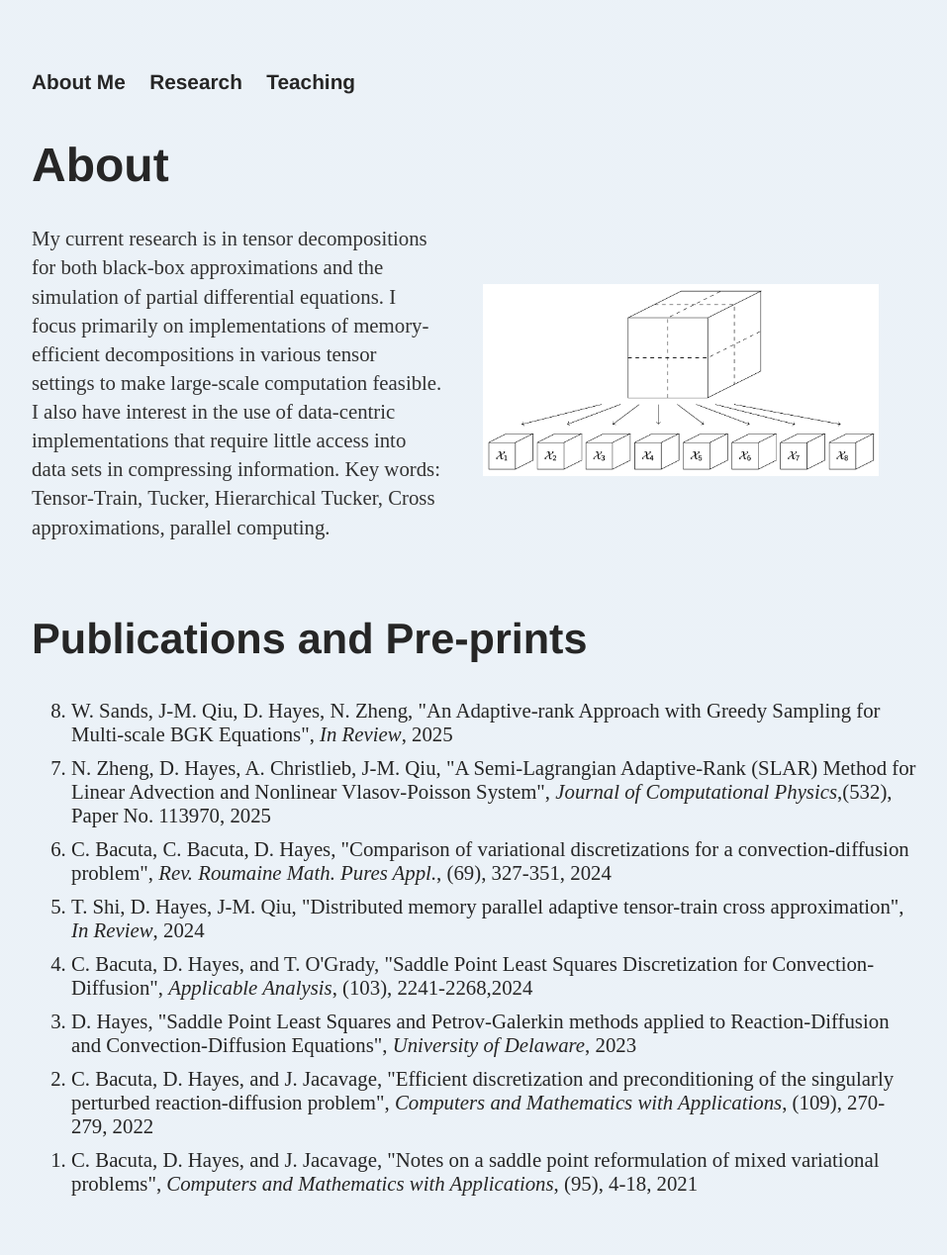
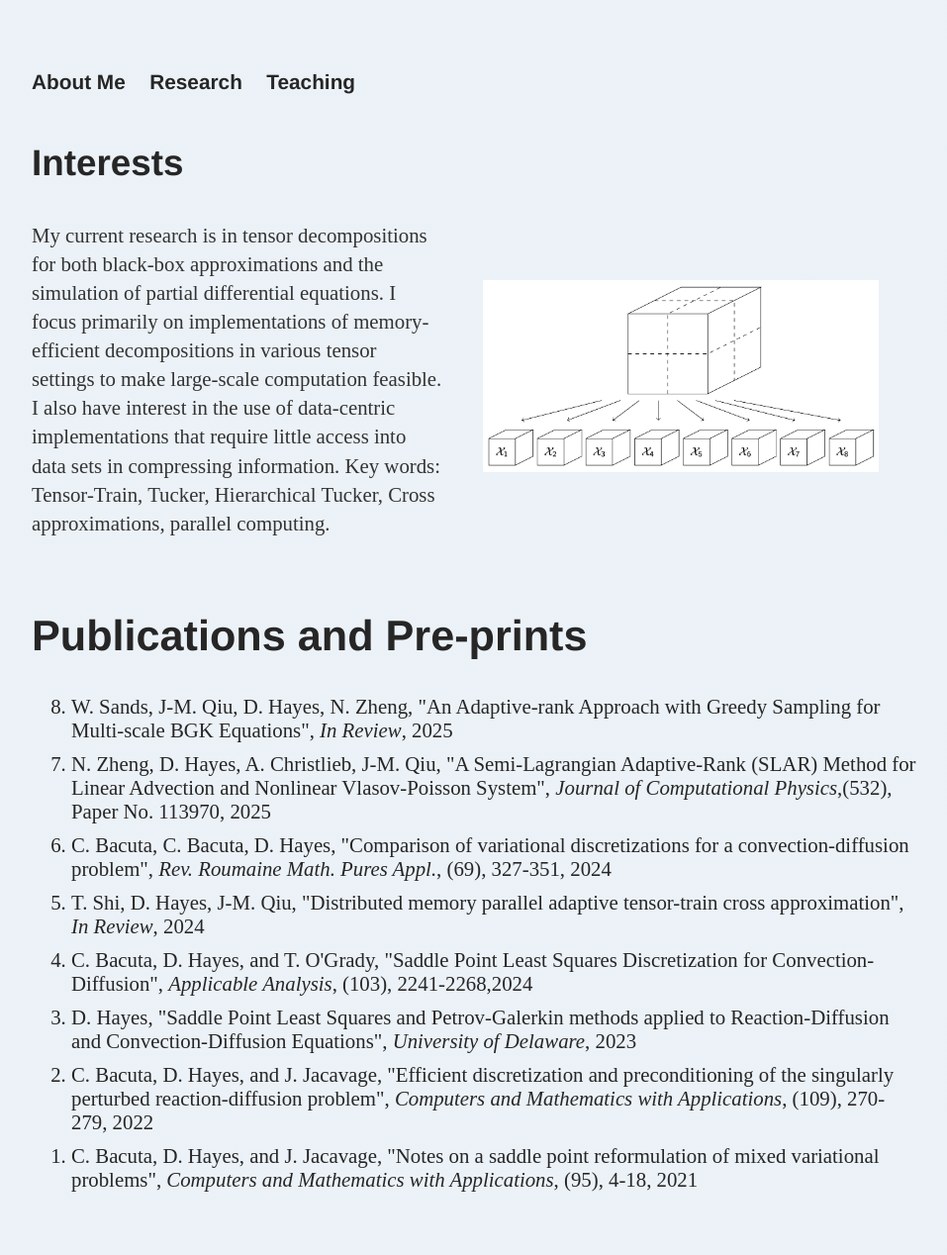
Before and after one commit to dhayes95/dhayes95.github.io, a Jekyll site: the page built from research/index.html, in a window 1280 px wide. Shown: the whole page at 99% size, without its empty margins (160-1117 px from the left). Built offline with Jekyll 4.4.1, drawn with Linux system fonts in a browser that asks for light colours.

Commit message:
Update index.html

```diff
--- a/research/index.html
+++ b/research/index.html
@@ -4,7 +4,7 @@ title: Research Interest
 ---
 
 		<div class="about">
-			<h1>About</h1>
+			<h3>Interests</h3>
 			<p style="padding:40px; float:right;"><img src="Subtensors.png" height= "auto" width="400"></p>
 			<p>
 			My current research is in tensor decompositions for both black-box approximations and the simulation of partial differential equations.
```
